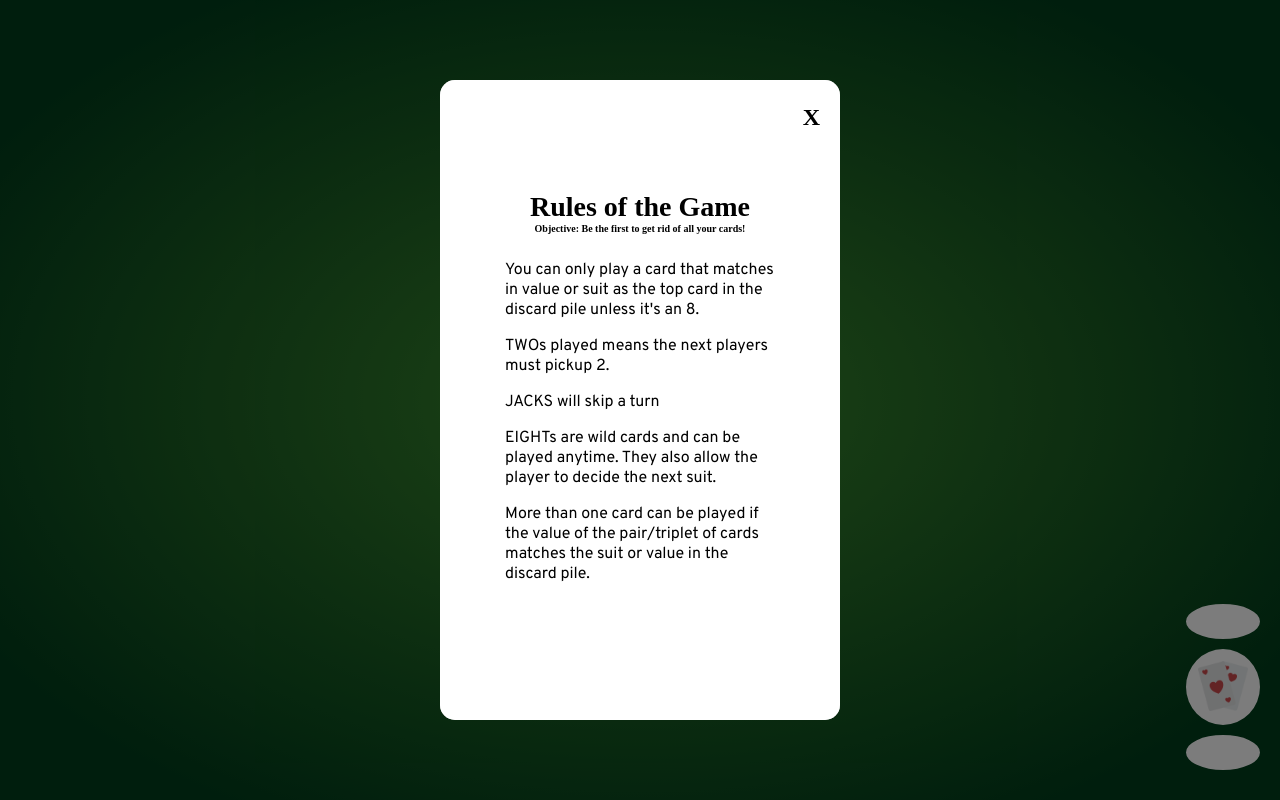
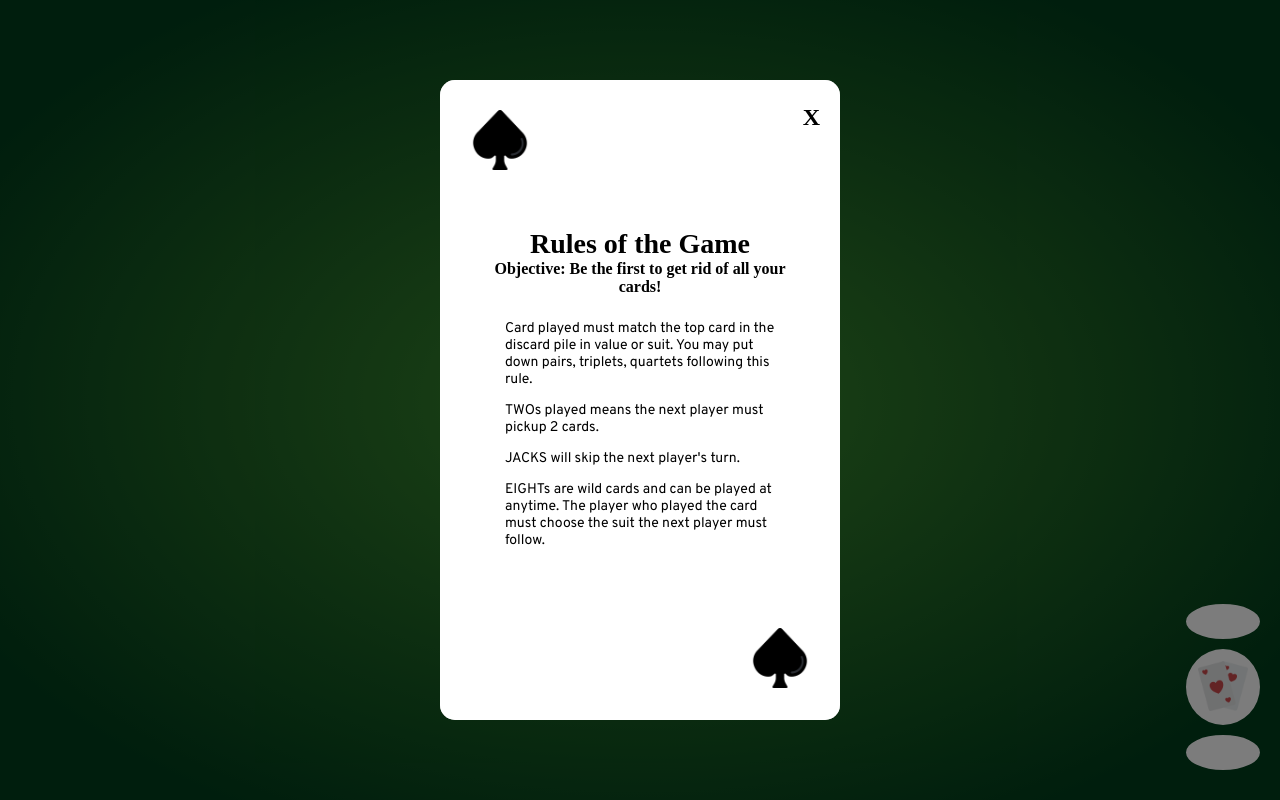
Before and after one commit to GitMoney19/dianna-ricky_project4, a website: page index.html in a window 1280 px wide. Both pictures are taken after a click on the button 603 px from the left and 481 px from the top of the page. Drawn offline with nearby package versions, Linux system fonts and the light colour scheme; files that its build step writes are made by us from their sources; a web font is replaced by a local one.

Commit message:
updated more of the css stylings and typography

```diff
--- a/dev/styles/partials/_typography.scss
+++ b/dev/styles/partials/_typography.scss
@@ -6,7 +6,7 @@ h1, h2, h3, h4, h5, h6 {
 }
 
 p {
-    font-size: 1.6rem;
+    font-size: 1.4rem;
     font-family: "Overpass"
 }
 
@@ -23,3 +23,7 @@ h2 {
 h3 {
     font-size: 2.8rem;
 }
+
+h4 {
+    font-size: 1.6rem;
+}
--- a/dev/styles/style.scss
+++ b/dev/styles/style.scss
@@ -167,6 +167,26 @@ img {
   font-weight: 700;
   font-size: 2.4rem;
 }
+
+.popupWrapper {
+  position: relative;
+}
+
+.cornerSuitTop {
+  width: 60px;
+  position: absolute;
+  margin: 30px;
+  top: 0;
+  left: 0;
+}
+
+.cornerSuitBottom {
+  width: 60px;
+  position: absolute;
+  margin: 30px;
+  bottom: 0;
+  right: 0;
+}
 // Overlay - Start Screen
 
 .start {
--- a/index.html
+++ b/index.html
@@ -90,6 +90,12 @@
         <div class="endScreen pageOverlay">
             <div class="wrapper">
                 <div class="end popup">
+                    <div class="cornerSuitTop">
+                        <img src="assets/003-diamond.png" alt="heart shape">
+                    </div>
+                    <div class="cornerSuitBottom">
+                        <img src="assets/003-diamond.png" alt="heart shape">
+                    </div>
                     <div class="endRemark">
                     </div>
                     <figure class="endImage">
@@ -110,6 +116,12 @@
         <div class="restartGameOverlay pageOverlay">
             <div class="wrapper">
                 <div class="restartNow popup">
+                    <div class="cornerSuitTop">
+                        <img src="assets/004-clubs.png" alt="heart shape">
+                    </div>
+                    <div class="cornerSuitBottom">
+                        <img src="assets/004-clubs.png" alt="heart shape">
+                    </div>
                     <div class="restartRemark">
                         <h2>Are you sure?</h2>
                     </div>
@@ -135,6 +147,12 @@
         <div class="rulesOfTheGame pageOverlay">
             <div class="wrapper">
                 <div class="rules popup">
+                    <div class="cornerSuitTop">
+                        <img src="assets/001-spades.png" alt="heart shape">
+                    </div>
+                    <div class="cornerSuitBottom">
+                        <img src="assets/001-spades.png" alt="heart shape">
+                    </div>
                     <div class="rulesHeading">
                         <div class="close"><p>X</p></div>
                         <!-- <h1>Crazy Eights</h1> -->
@@ -143,27 +161,29 @@
                     </div>
                     <ul class="rulesList">
                         <li class="rulesItem">
-                            <p>You can only play a card that matches in value or suit as the top card in the discard pile unless it's an 8.</p>
+                            <p>Card played must match the top card in the discard pile in value or suit. You may put down pairs, triplets, quartets following this rule.</p>
                         </li>
                         <li class="rulesItem">
-                            <p>TWOs played means the next players must pickup 2.</p>
+                            <p>TWOs played means the next player must pickup 2 cards.</p>
                         </li>
                         <li class="rulesItem">
-                            <p>JACKS will skip a turn</p>
+                            <p>JACKS will skip the next player's turn.</p>
                         </li>
                         <li class="rulesItem">
-                            <p>EIGHTs are wild cards and can be played anytime. They also allow the player to decide the next suit.</p>
-                        </li>
-                        <li class="rulesItem">
-                            <p>More than one card can be played if the value of the pair/triplet of cards matches the suit or value in the discard pile.</p>
+                            <p>EIGHTs are wild cards and can be played at anytime. The player who played the card must choose the suit the next player must follow.</p>
                         </li>
                     </ul>
                 </div>
             </div>
         </div>
         <div class="specialCardsOverlay pageOverlay">
-            <div class="wrapper">
+            <div class="wrapper popupWrapper">
                 <div class="specialCards popup">
+                    <div class="cornerSuitTop">
+                            <img src="assets/002-hearts.png" alt="heart shape"></div>
+                    <div class="cornerSuitBottom">
+                        <img src="assets/002-hearts.png" alt="heart shape">
+                    </div>
                     <div class="close"><p>X</p></div>
                     <div class="specialCardsHeading">
                         <h3>Special Cards</h3>
```
